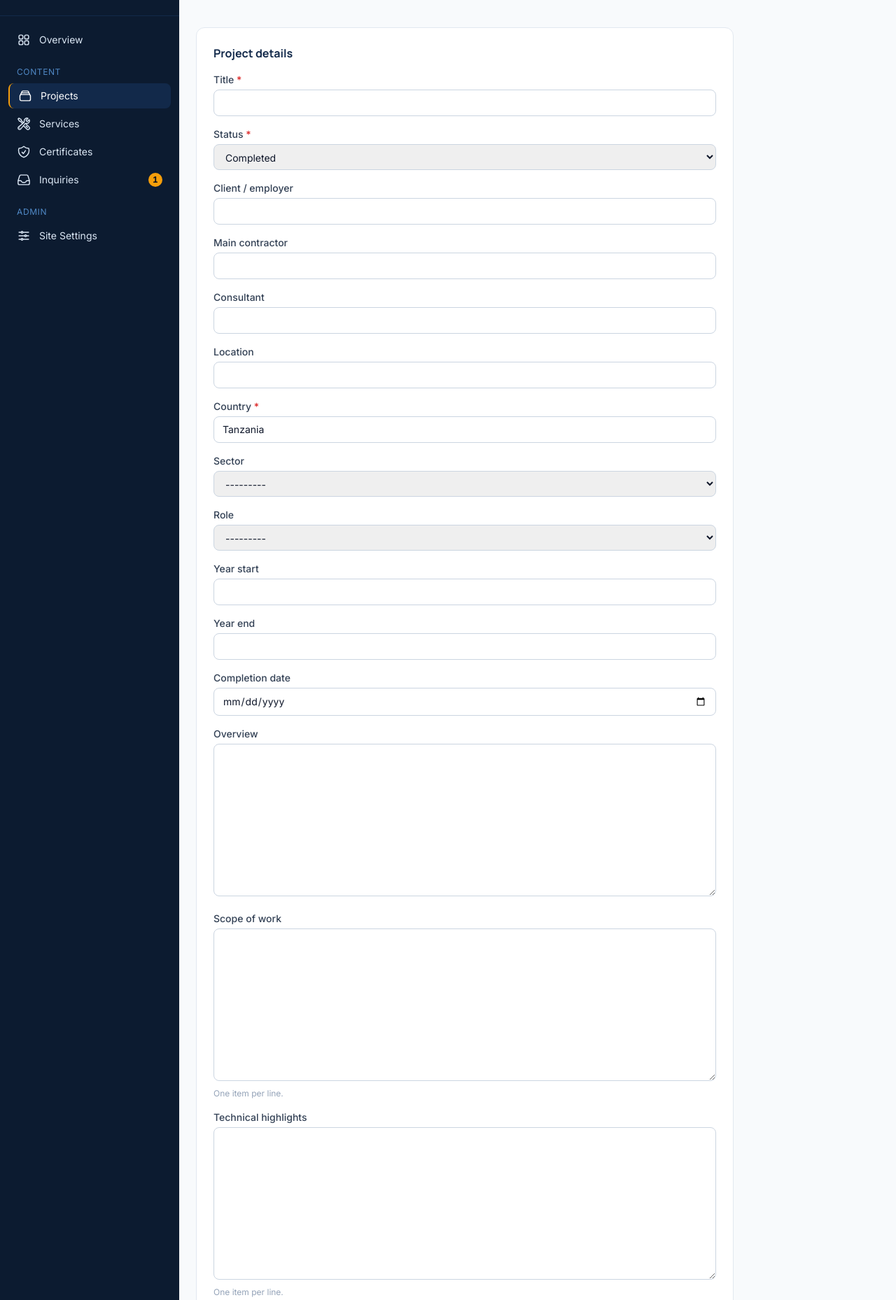
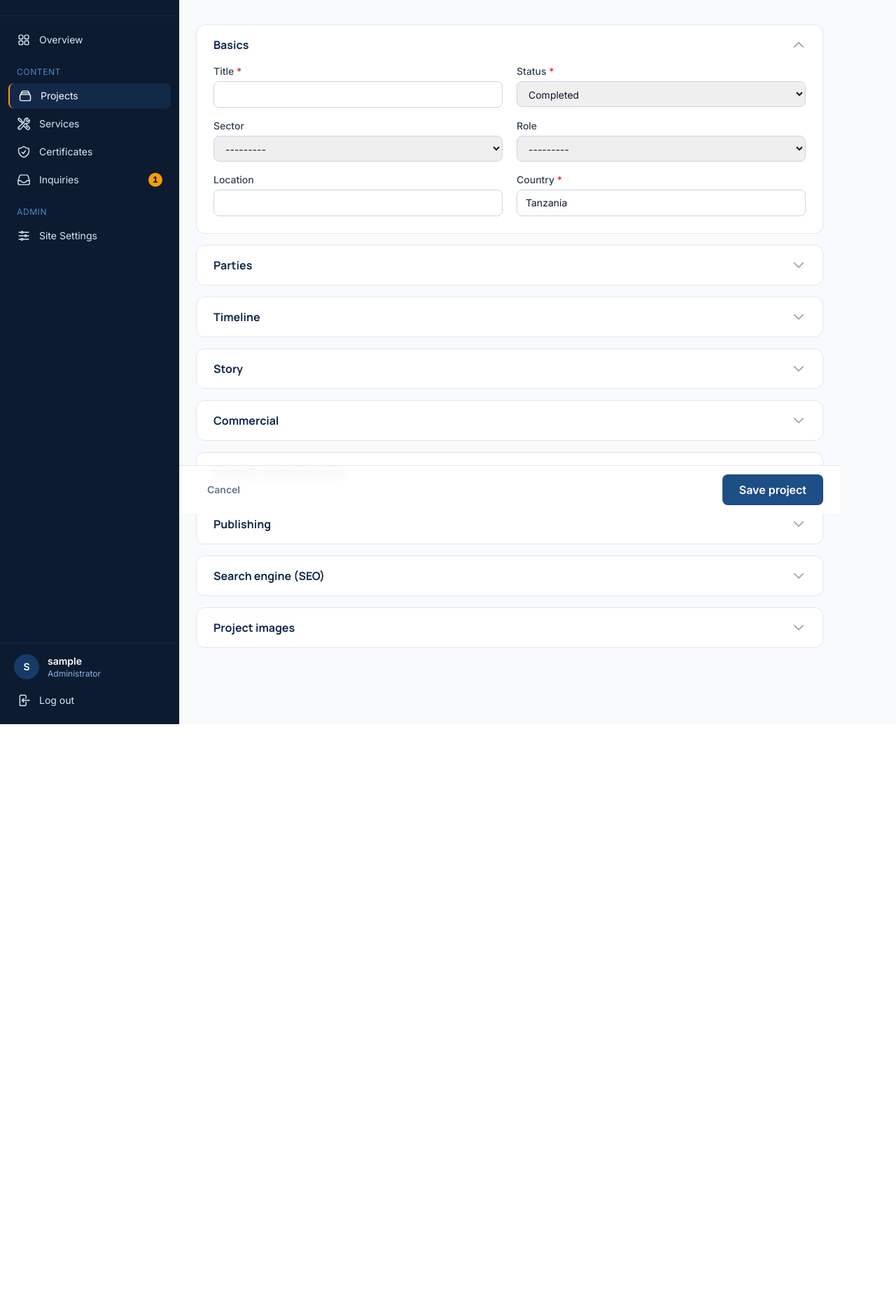
Before and after one commit to MussaJabir/DIEYNEM-Co.-Limited, a Django app: page /dashboard/projects/new/ in a window 1280 px wide. Shown: the part 66-1924 px from the top of the page at 70% size. After the commit the page ends 1101 px from the top, so only its background shows below. Run offline with Django 5.2, Linux system fonts and the light colour scheme; a user stored in the database is signed in; data comes from the database, SQL or seed files in the repository; tables that the repository leaves empty hold one stand-in row (values such as "Sample post"); style sheets or scripts are compiled from the project's sources.

Commit message:
feat(dashboard): two-column form sections + collapsible long forms
- StyledModelForm.iter_fieldsets() renders forms as grouped two-column
  sections via reusable _field.html / _form_sections.html partials;
  wide fields (textareas, multiselects, SEO) span both columns
- Declare fieldsets on Project, Service, Certificate, SiteSetting forms;
  any field omitted from a fieldset still renders in an "Other" section
  so an input can never silently drop
- Project form: Alpine collapsible accordion (first section open, rest
  collapsed; Project images collapsed by default). A section with a
  validation error auto-opens with a red marker + border
- Short forms (Service/Certificate/Settings) stay plain sections
- Sticky save bar with submit spinner (_form_actions.html)
- Branded file-input buttons; image-count badge on Project images header
- Tests: fieldsets cover every field, single-section fallback, grouped
  render, accordion markup, error->auto-open flag

Co-Authored-By: Claude Opus 4.8 <noreply@anthropic.com>

```diff
--- a/apps/dashboard/forms.py
+++ b/apps/dashboard/forms.py
@@ -12,11 +12,26 @@ INPUT_CLASS = (
     "focus:outline-none focus:ring-2 focus:ring-amber-400"
 )
 CHECKBOX_CLASS = "h-4 w-4 rounded border-slate-300 text-navy-600 focus:ring-amber-400"
-FILE_CLASS = "block w-full text-sm text-slate-600"
+FILE_CLASS = (
+    "block w-full text-sm text-slate-600 cursor-pointer "
+    "file:mr-3 file:py-2 file:px-4 file:rounded-lg file:border-0 "
+    "file:text-sm file:font-semibold file:bg-navy-50 file:text-navy-700 "
+    "hover:file:bg-navy-100 file:cursor-pointer"
+)
 
 
 class StyledModelForm(forms.ModelForm):
-    """ModelForm that applies the dashboard's Tailwind styling to all widgets."""
+    """ModelForm that applies the dashboard's Tailwind styling to all widgets.
+
+    Subclasses may declare ``fieldsets`` to render the form as grouped,
+    two-column sections (see :meth:`iter_fieldsets`)::
+
+        fieldsets = [
+            ("Legend", {"fields": [...], "wide": [...], "description": "..."}),
+        ]
+    """
+
+    fieldsets: list = []
 
     def __init__(self, *args, **kwargs):
         super().__init__(*args, **kwargs)
@@ -31,8 +46,72 @@ class StyledModelForm(forms.ModelForm):
             if isinstance(widget, forms.Textarea):
                 widget.attrs.setdefault("rows", 3)
 
+    def iter_fieldsets(self):
+        """Yield section dicts for the template's grouped two-column layout.
+
+        Each section is ``{"legend", "description", "fields": [{"field",
+        "wide"}]}``. Without a ``fieldsets`` declaration the whole form is
+        returned as one unlabelled section. Any field omitted from
+        ``fieldsets`` is appended in a final "Other" section so a forgotten
+        name can never silently drop an input.
+        """
+        if not self.fieldsets:
+            yield {
+                "legend": None,
+                "description": None,
+                "has_errors": False,
+                "fields": [{"field": self[name], "wide": False} for name in self.fields],
+            }
+            return
+
+        seen = set()
+        for legend, opts in self.fieldsets:
+            wide = set(opts.get("wide", []))
+            names = opts.get("fields", [])
+            seen.update(names)
+            yield {
+                "legend": legend,
+                "description": opts.get("description"),
+                "has_errors": any(self[name].errors for name in names),
+                "fields": [{"field": self[name], "wide": name in wide} for name in names],
+            }
+
+        leftovers = [name for name in self.fields if name not in seen]
+        if leftovers:
+            yield {
+                "legend": "Other",
+                "description": None,
+                "has_errors": any(self[name].errors for name in leftovers),
+                "fields": [{"field": self[name], "wide": False} for name in leftovers],
+            }
+
 
 class SiteSettingForm(StyledModelForm):
+    fieldsets = [
+        (
+            "Company identity",
+            {
+                "fields": ["company_name", "motto", "logo", "default_og_image"],
+                "wide": ["default_og_image"],
+                "description": "Shown across the public site and in the footer.",
+            },
+        ),
+        (
+            "Contact details",
+            {
+                "fields": ["po_box", "physical_address", "phones", "emails", "map_embed"],
+                "wide": ["physical_address", "map_embed"],
+            },
+        ),
+        (
+            "Social & footer",
+            {
+                "fields": ["facebook_url", "instagram_url", "linkedin_url", "footer_text"],
+                "wide": ["footer_text"],
+            },
+        ),
+    ]
+
     class Meta:
         model = SiteSetting
         fields = [
@@ -53,6 +132,22 @@ class SiteSettingForm(StyledModelForm):
 
 
 class ServiceForm(StyledModelForm):
+    fieldsets = [
+        (
+            "Service",
+            {
+                "fields": ["name", "short_description", "full_description", "capabilities"],
+                "wide": ["short_description", "full_description", "capabilities"],
+            },
+        ),
+        ("Media", {"fields": ["icon", "hero_image"]}),
+        ("Publishing", {"fields": ["order", "is_featured", "is_published"]}),
+        (
+            "Search engine (SEO)",
+            {"fields": ["meta_title", "meta_description"], "wide": ["meta_description"]},
+        ),
+    ]
+
     class Meta:
         model = Service
         fields = [
@@ -71,6 +166,33 @@ class ServiceForm(StyledModelForm):
 
 
 class ProjectForm(StyledModelForm):
+    fieldsets = [
+        (
+            "Basics",
+            {"fields": ["title", "status", "sector", "role", "location", "country"]},
+        ),
+        ("Parties", {"fields": ["client_name", "main_contractor", "consultant"]}),
+        ("Timeline", {"fields": ["year_start", "year_end", "completion_date"]}),
+        (
+            "Story",
+            {
+                "fields": ["overview", "scope_of_work", "technical_highlights", "outcome"],
+                "wide": ["overview", "scope_of_work", "technical_highlights", "outcome"],
+                "description": "Narrative shown on the public case-study page.",
+            },
+        ),
+        ("Commercial", {"fields": ["contract_value", "contract_value_visible"]}),
+        (
+            "Media & related services",
+            {"fields": ["hero_image", "related_services"], "wide": ["related_services"]},
+        ),
+        ("Publishing", {"fields": ["is_featured", "is_published", "order"]}),
+        (
+            "Search engine (SEO)",
+            {"fields": ["meta_title", "meta_description"], "wide": ["meta_description"]},
+        ),
+    ]
+
     class Meta:
         model = Project
         fields = [
@@ -122,6 +244,25 @@ ProjectImageFormSet = inlineformset_factory(
 
 
 class CertificateForm(StyledModelForm):
+    fieldsets = [
+        (
+            "Certificate",
+            {
+                "fields": ["name", "category", "issuer", "number", "description"],
+                "wide": ["description"],
+            },
+        ),
+        ("Validity", {"fields": ["issue_date", "valid_to"]}),
+        (
+            "Files",
+            {
+                "fields": ["file", "display_image", "downloadable"],
+                "description": "Upload the scan as the downloadable file; the display image is the clean card shown publicly.",
+            },
+        ),
+        ("Publishing", {"fields": ["related_project", "is_published", "order"]}),
+    ]
+
     class Meta:
         model = Certificate
         fields = [
--- /dev/null
+++ b/templates/dashboard/_field.html
@@ -0,0 +1,19 @@
+{% comment %}
+Renders one bound form field (label + widget + help + errors).
+Expects: field  -> a Django BoundField
+Checkbox fields render with an inline label; all others with a label on top.
+{% endcomment %}
+{% if field.field.widget.input_type == "checkbox" %}
+  <label class="flex items-center gap-2.5 cursor-pointer select-none">
+    {{ field }}
+    <span class="text-sm font-medium text-slate-700">{{ field.label }}</span>
+  </label>
+  {% if field.help_text %}<p class="text-xs text-slate-400 mt-1">{{ field.help_text }}</p>{% endif %}
+{% else %}
+  <label for="{{ field.id_for_label }}" class="block text-sm font-medium text-slate-700 mb-1">
+    {{ field.label }}{% if field.field.required %} <span class="text-danger">*</span>{% endif %}
+  </label>
+  {{ field }}
+  {% if field.help_text %}<p class="text-xs text-slate-400 mt-1">{{ field.help_text }}</p>{% endif %}
+{% endif %}
+{% for error in field.errors %}<p class="text-xs text-danger mt-1">{{ error }}</p>{% endfor %}
--- /dev/null
+++ b/templates/dashboard/_form_actions.html
@@ -0,0 +1,18 @@
+{% comment %}
+Sticky save/cancel bar pinned to the bottom of the form viewport.
+Expects: cancel_url (str), save_label (str, optional).
+Must sit inside a <form x-data="{ saving: false }" @submit="saving = true">.
+{% endcomment %}
+<div class="sticky bottom-0 z-10 -mx-4 sm:-mx-6 px-4 sm:px-6 py-3 bg-white/90 backdrop-blur border-t border-slate-200 flex justify-between items-center">
+  {% if cancel_url %}
+  <a href="{{ cancel_url }}" class="text-slate-500 text-sm font-semibold px-4 py-2.5 rounded-lg hover:text-slate-700 transition-colors">Cancel</a>
+  {% else %}<span></span>{% endif %}
+  <button type="submit" :disabled="saving"
+          class="inline-flex items-center gap-2 bg-navy-600 text-white font-semibold px-6 py-2.5 rounded-lg hover:bg-navy-700 disabled:opacity-60 disabled:cursor-not-allowed transition-colors">
+    <svg x-show="saving" x-cloak class="animate-spin w-4 h-4" fill="none" viewBox="0 0 24 24" aria-hidden="true">
+      <circle class="opacity-25" cx="12" cy="12" r="10" stroke="currentColor" stroke-width="4"></circle>
+      <path class="opacity-75" fill="currentColor" d="M4 12a8 8 0 018-8V0C5.373 0 0 5.373 0 12h4z"></path>
+    </svg>
+    <span>{{ save_label|default:"Save" }}</span>
+  </button>
+</div>
--- /dev/null
+++ b/templates/dashboard/_form_sections.html
@@ -0,0 +1,51 @@
+{% comment %}
+Renders a StyledModelForm as two-column section cards.
+Expects:
+  form        -> a StyledModelForm exposing iter_fieldsets()
+  collapsible -> optional bool; when true each section is an Alpine accordion
+                 card (first section + any section with errors start open).
+Wide fields span both columns; everything else pairs up on sm+ screens.
+{% endcomment %}
+{% for fs in form.iter_fieldsets %}
+{% if collapsible %}
+<section x-data="{ open: {% if forloop.first or fs.has_errors %}true{% else %}false{% endif %} }"
+         class="bg-white border rounded-xl overflow-hidden {% if fs.has_errors %}border-danger/40{% else %}border-slate-200{% endif %}">
+  <button type="button" @click="open = !open" :aria-expanded="open"
+          class="w-full flex items-center justify-between gap-3 px-5 sm:px-6 py-4 text-left hover:bg-slate-50 transition-colors">
+    <span class="flex items-center gap-2">
+      <span class="font-heading font-bold text-navy-800">{{ fs.legend }}</span>
+      {% if fs.has_errors %}<span class="inline-flex w-2 h-2 rounded-full bg-danger" title="This section has errors"></span>{% endif %}
+    </span>
+    <svg class="w-5 h-5 text-slate-400 shrink-0 transition-transform" :class="open && 'rotate-180'" fill="none" viewBox="0 0 24 24" stroke-width="2" stroke="currentColor" aria-hidden="true">
+      <path stroke-linecap="round" stroke-linejoin="round" d="M19.5 8.25l-7.5 7.5-7.5-7.5"/>
+    </svg>
+  </button>
+  <div x-show="open" x-transition.opacity class="px-5 sm:px-6 pb-5 sm:pb-6">
+    {% if fs.description %}<p class="text-xs text-slate-500 mb-4">{{ fs.description }}</p>{% endif %}
+    <div class="grid sm:grid-cols-2 gap-x-5 gap-y-4">
+      {% for item in fs.fields %}
+      <div class="{% if item.wide %}sm:col-span-2{% endif %}">
+        {% include "dashboard/_field.html" with field=item.field %}
+      </div>
+      {% endfor %}
+    </div>
+  </div>
+</section>
+{% else %}
+<section class="bg-white border border-slate-200 rounded-xl p-5 sm:p-6">
+  {% if fs.legend %}
+  <div class="mb-4">
+    <h2 class="font-heading font-bold text-navy-800">{{ fs.legend }}</h2>
+    {% if fs.description %}<p class="text-xs text-slate-500 mt-1">{{ fs.description }}</p>{% endif %}
+  </div>
+  {% endif %}
+  <div class="grid sm:grid-cols-2 gap-x-5 gap-y-4">
+    {% for item in fs.fields %}
+    <div class="{% if item.wide %}sm:col-span-2{% endif %}">
+      {% include "dashboard/_field.html" with field=item.field %}
+    </div>
+    {% endfor %}
+  </div>
+</section>
+{% endif %}
+{% endfor %}
--- a/templates/dashboard/projects/form.html
+++ b/templates/dashboard/projects/form.html
@@ -4,33 +4,29 @@
 {% block heading %}{% if form.instance.pk %}Edit project{% else %}New project{% endif %}{% endblock %}
 
 {% block dashboard_content %}
-<div class="max-w-3xl">
-  <form method="post" enctype="multipart/form-data" class="space-y-5">
+<div class="max-w-4xl">
+  <form method="post" enctype="multipart/form-data" x-data="{ saving: false }" @submit="saving = true" class="space-y-4">
     {% csrf_token %}
     {% if form.non_field_errors %}
       <div class="rounded-lg bg-red-50 border border-red-200 text-danger px-4 py-2 text-sm">{{ form.non_field_errors }}</div>
     {% endif %}
 
-    <div class="bg-white border border-slate-200 rounded-xl p-6 space-y-4">
-      <h2 class="font-heading font-bold text-navy-800">Project details</h2>
-      {% for field in form %}
-      <div>
-        <label for="{{ field.id_for_label }}" class="block text-sm font-medium text-slate-700 mb-1">
-          {{ field.label }}{% if field.field.required %} <span class="text-danger">*</span>{% endif %}
-        </label>
-        {% if field.field.widget.input_type == "checkbox" %}
-          <div class="flex items-center gap-2">{{ field }}{% if field.help_text %}<span class="text-sm text-slate-600">{{ field.help_text }}</span>{% endif %}</div>
-        {% else %}
-          {{ field }}
-          {% if field.help_text %}<p class="text-xs text-slate-400 mt-1">{{ field.help_text }}</p>{% endif %}
-        {% endif %}
-        {% for error in field.errors %}<p class="text-xs text-danger mt-1">{{ error }}</p>{% endfor %}
-      </div>
-      {% endfor %}
-    </div>
+    {% include "dashboard/_form_sections.html" with collapsible=True %}
 
-    <div class="bg-white border border-slate-200 rounded-xl p-6">
-      <h2 class="font-heading font-bold text-navy-800 mb-1">Project images</h2>
+    <!-- Project images (collapsible; opens automatically if a row has an error) -->
+    <section x-data="{ open: {% if image_formset.total_error_count %}true{% else %}false{% endif %} }"
+             class="bg-white border border-slate-200 rounded-xl overflow-hidden">
+      <button type="button" @click="open = !open" :aria-expanded="open"
+              class="w-full flex items-center justify-between gap-3 px-5 sm:px-6 py-4 text-left hover:bg-slate-50 transition-colors">
+        <span class="flex items-center gap-2">
+          <span class="font-heading font-bold text-navy-800">Project images</span>
+          {% if image_formset.initial_form_count %}<span class="inline-flex items-center justify-center min-w-[1.5rem] h-5 px-1.5 rounded-full bg-slate-100 text-slate-600 text-xs font-semibold">{{ image_formset.initial_form_count }}</span>{% endif %}
+        </span>
+        <svg class="w-5 h-5 text-slate-400 shrink-0 transition-transform" :class="open && 'rotate-180'" fill="none" viewBox="0 0 24 24" stroke-width="2" stroke="currentColor" aria-hidden="true">
+          <path stroke-linecap="round" stroke-linejoin="round" d="M19.5 8.25l-7.5 7.5-7.5-7.5"/>
+        </svg>
+      </button>
+      <div x-show="open" x-transition.opacity class="px-5 sm:px-6 pb-5 sm:pb-6">
         <p class="text-xs text-slate-500 mb-4">Add site photos for the case-study gallery. Leave empty rows blank.</p>
         {{ image_formset.management_form }}
         <div class="space-y-4">
@@ -52,11 +48,10 @@
           {% endfor %}
         </div>
       </div>
+    </section>
 
-    <div class="flex justify-between items-center">
-      <a href="{% url 'dashboard:project_list' %}" class="text-slate-500 text-sm font-semibold px-4 py-2.5">Cancel</a>
-      <button type="submit" class="bg-navy-600 text-white font-semibold px-6 py-2.5 rounded-lg hover:bg-navy-700">Save project</button>
-    </div>
+    {% url 'dashboard:project_list' as cancel_url %}
+    {% include "dashboard/_form_actions.html" with cancel_url=cancel_url save_label="Save project" %}
   </form>
 </div>
 {% endblock %}
```
Also changed, not shown: apps/dashboard/tests.py (+62 -0 lines), templates/dashboard/certificates/form.html (+5 -22 lines), templates/dashboard/services/form.html (+5 -22 lines), templates/dashboard/settings.html (+4 -53 lines). Lines whose indentation alone changed are shown as unchanged.
